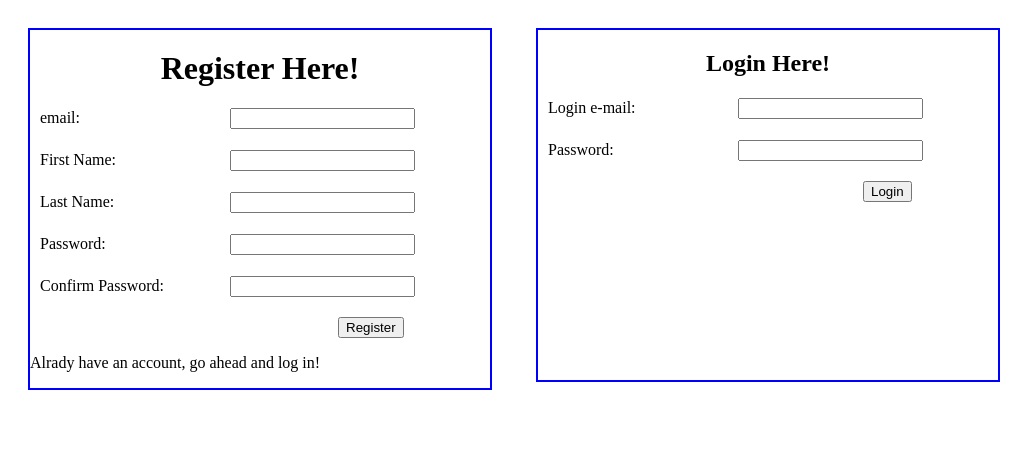
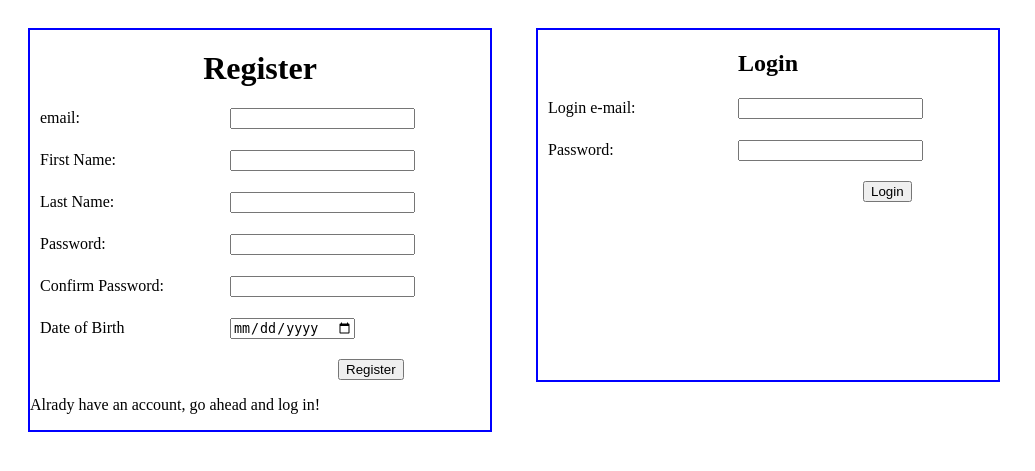
Before and after one commit to peppermint-candy/Login-Registration-Django, a Django app: template apps/LnR/templates/index.html in a window 1280 px wide. Shown: the top 471 px of the page, without its empty margins (0-1035 px from the left). Run offline with Django 3.2, Linux system fonts and the light colour scheme; the template is opened without the code that fills it, so the values that code supplies are empty; parts of the project's set-up code (start-up, migrations or seed data) failed here and were passed over.

Commit message:
add static file and update the look

```diff
--- a/apps/LnR/models.py
+++ b/apps/LnR/models.py
@@ -19,7 +19,7 @@ class UserManager(models.Manager):
 			return(False, {"login" : "login failed, please try again"})
 
 	def register(self,first_name, last_name, email, password, confirm_password):
-		# we want to verify all the info and make sure that the user hasne't been registered. <-- all of which cause errors!
+		# we want to verify all the info and make sure that the user hasn't been registered. <-- all of which cause errors!
 		errors = {}
 
 		if len(first_name) <2 :
--- /dev/null
+++ b/apps/LnR/static/css/style.css
@@ -0,0 +1,32 @@
+
+div.ct {
+	vertical-align: top;
+	margin: 0px auto;
+
+}
+
+div.box {
+	min-height: 350px;
+	width: 460px;
+	display: inline-block;
+	vertical-align: top;
+	margin:20px 20px;
+	border: 2px solid blue;
+}
+
+h1 {
+	margin: 20px auto;
+	text-align: center;
+}
+
+h2 {
+	margin: 20px auto;
+	text-align: center;
+}
+
+p.label {
+	width: 180px;
+	height: 20px;
+	display: inline-block;
+	margin: 2px 10px;
+}
--- a/apps/LnR/templates/index.html
+++ b/apps/LnR/templates/index.html
@@ -1,47 +1,23 @@
 <!DOCTYPE html>
 <html>
 <head>
-	<style>
-		div {
-			min-height: 350px;
-			width: 460px;
-			display: inline-block;
-			vertical-align: top;
-			margin:20px 20px;
-			border: 2px solid blue;
-		}
-
-		h1 {
-			margin: 20px auto;
-			text-align: center;
-		}
-
-		h2 {
-			margin: 20px auto;
-			text-align: center;
-
-		}
-
-		p.label {
-			width: 180px;
-			height: 20px;
-			display: inline-block;
-			margin: 2px 10px;
-		}
-
-	</style>
+	{% load staticfiles %}
+	<link rel="stylesheet" type="text/css" href="{% static 'css/style.css' %}">
 	<title>Log in and Registration Form</title>
 </head>
 <body>
-	<div><h1>Register Here!</h1>
+	<div class="ct">
+		<div class="box"><h1>Register</h1>
 
 			<form action='/register' method="post">
 				{% csrf_token %}
-		<p class="label" >email:</p><input type="text" name="email"><br><br>
+				<p class="label" >email:</p><input type="text" name="email">
+				<br><br>
 				<p class="label" >First Name:</p><input type="text" name="first_name"><br><br>
 				<p class="label" >Last Name:</p><input type="text" name="last_name"><br><br>
 				<p class="label" >Password:</p><input type="password" name="pw"><br><br>
 				<p class="label" >Confirm Password:</p><input type="password" name="c_pw"><br><br>
+				<p class="label">Date of Birth</p><input type="date" name="dob" max="-12-31"><br><br>
 				<input style="margin-left: 308px;" type="submit" value="Register">
 				{% if messages %}
 				{% for message in messages %}
@@ -56,8 +32,8 @@
 
 		</div>
 
-	<div>
-		<h2>Login Here!</h2>
+		<div class="box">
+			<h2>Login</h2>
 			<form action="/login" method="post">
 				{% csrf_token %}
 				<p class="label">Login e-mail: </p><input type="text" name="elogin"><br><br>
@@ -72,4 +48,5 @@
 				<input style="margin-left: 325px;" type="submit" value="Login">
 			</form>
 	</div>
+</body>
 </html>
--- a/apps/LnR/urls.py
+++ b/apps/LnR/urls.py
@@ -2,7 +2,7 @@ from django.conf.urls import url
 from . import views
 
 urlpatterns = [
-    url(r'^users$', views.index, name = "users"),
+    url(r'^$', views.index, name = "users"),
     url(r'^register$', views.register ),
     url(r'^login$', views.login ),
     url(r'^success$', views.success ),
```
Also changed, not shown: apps/LnR/views.py (+2 -6 lines), db.sqlite3, 3 other files. Lines whose indentation alone changed are shown as unchanged.
